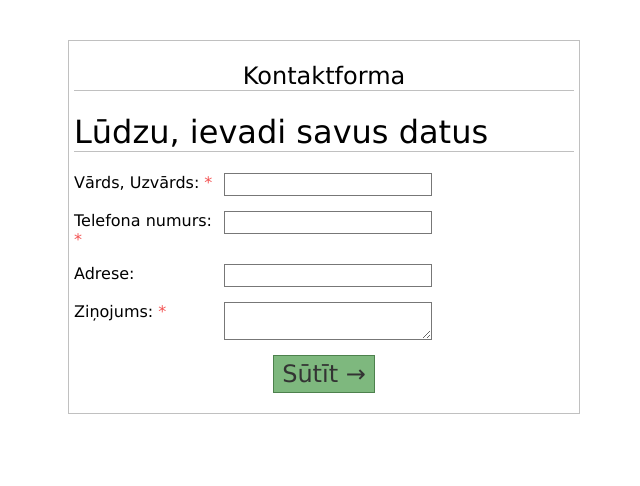
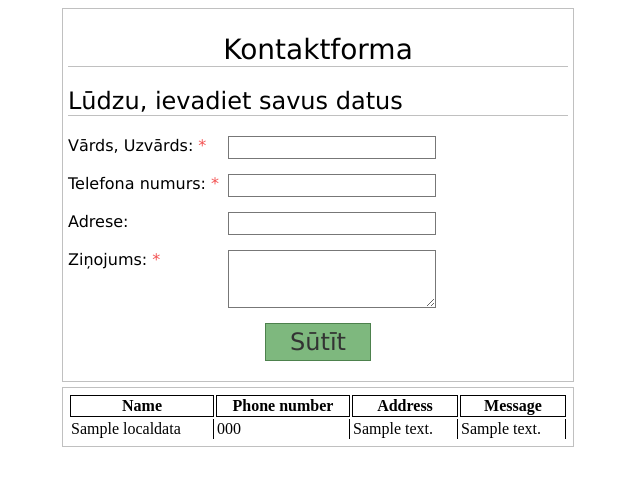
Before and after one commit to UldisOlekss/CodeQuality-Test, a PHP site: page / in a window 1280 px wide. Shown: the top 486 px of the page, without its empty margins (322-962 px from the left). Run offline with PHP 8.4, Linux system fonts and the light colour scheme; tables that the repository leaves empty or names only in its code hold one stand-in row (values such as "Sample post"); style sheets or scripts are compiled from the project's sources.

Commit message:
Added php functionality for post to database

```diff
--- a/base.js
+++ b/base.js
@@ -1,7 +1,8 @@
 
 function renderErrors(errors) {
+	document.getElementById('errors').innerHTML = ''
 	for (var i=0; i < errors.length; i++) {
-		$("#errors").append("<div> &raquo; " + errors[i] + "</div>").show();
+		$("#errors").append("<div> " + errors[i] + "</div>").show();
 	};
 }
 
@@ -9,17 +10,16 @@ function validateForm() {
 	result = true;
 	var errors = [];
 
-	if (document.getElementById("full-name").value == '') {
-		errors.push("Lauks 'Vārs, Uzvārds' ir jānorāda obligāti");
-		result = false;
-	}
-	if (document.getElementById("phone").value == '') {
-		errors.push("Lauks 'Telefona numurs' ir jānorāda obligāti");
-		result = false;
-	}
-	if (document.getElementById("message").value == '') {
-		errors.push("Lauks 'Ziņojums' ir jānorāda obligāti");
-		result = false;
+	var requiredInput = ["name", "phone", "message"];
+	requiredInput.forEach(checkInput);
+
+	function checkInput(item, index) {
+		if (document.getElementById(item).value == '') {
+			var el = document.getElementById(item);
+			var label = el.dataset.label
+			errors.push("Lauks '" + label + "' ir jānorāda obligāti");
+			result = false;
+		}
 	}
 
 	if (errors[0] == undefined) {
@@ -30,6 +30,12 @@ function validateForm() {
 	}
 }
 
-window.onload = function() {
-	null;
-}
+window.addEventListener('DOMContentLoaded', (event) => {
+	var form = document.getElementById("contactForm");
+
+	document.getElementById("submit").addEventListener("click", function () {
+		if (validateForm()) {
+			form.submit();
+		}
+	});
+});
--- /dev/null
+++ b/database.php
@@ -0,0 +1,30 @@
+<?php
+class Database {
+    private static $dbName = 'localdb' ;
+    private static $dbHost = 'localhost' ;
+    private static $dbUsername = 'root';
+    private static $dbUserPassword = '';
+
+    private static $cont  = null;
+
+    public function __construct() {
+        die('Init function is not allowed');
+    }
+
+    public static function connect() {
+       if ( null == self::$cont ) {
+        try {
+          self::$cont =  new PDO( "mysql:host=".self::$dbHost.";"."dbname=".self::$dbName, self::$dbUsername, self::$dbUserPassword);
+        }
+        catch(PDOException $e) {
+          die($e->getMessage());
+        }
+       }
+       return self::$cont;
+    }
+
+    public static function disconnect() {
+        self::$cont = null;
+    }
+}
+?>
--- a/index.html
+++ /dev/null
@@ -1,44 +0,0 @@
-<!DOCTYPE html PUBLIC "-//W3C//DTD XHTML 1.0 Transitional//EN" "http://www.w3.org/TR/xhtml1/DTD/xhtml1-transitional.dtd">
-<html xmlns="http://www.w3.org/1999/xhtml" xml:lang="en" lang="en">
-<head>
-	<title>EDU</title>
-	<meta http-equiv="content-type" content="application/xhtml+xml; charset=utf-8" />
-	<script type="text/javascript" src="base.js"></script>
-	<script type="text/javascript" src="jquery.js"></script>
-	<link rel="stylesheet" href="stylesheets/base.css" type="text/css" />
-</head>
-<body>
-	<div id="page-wrapper">
-	  <h1 id="heading">Kontaktforma</h1>
-		<div id="errors"></div>
-		<form action="index.html" method="post">
-			<h1>Lūdzu, ievadi savus datus</h1>
-			<div class="row">
-				<label for="full-name">Vārds, Uzvārds: <span>*</span></label>
-				<input type="text" name="full-name" value="" id="full-name" />
-				<div class="clearfloat"></div>
-			</div>
-			<div class="row">
-				<label for="phone">Telefona numurs: <span>*</span></label>
-				<input type="text" name="phone" value="" id="phone" />
-				<div class="clearfloat"></div>
-			</div>
-			<div class="row">
-				<label for="address">Adrese:</label>
-				<input type="text" name="address" value="" id="address" />
-				<div class="clearfloat"></div>
-			</div>
-			<div class="row">
-				<label for="message">Ziņojums: <span>*</span></label>
-				<textarea name="message" value="" id="message"></textarea>
-				<div class="clearfloat"></div>
-			</div>
-			<div class="row">
-				<center>
-					<a class="large" href="#" onclick="validateForm() ? window.document.forms[0].submit() : false" id="submit">Sūtīt &rarr;</a>
-				</center>
-			</div>
-		</form>
-	</div>
-</body>
-</html>
--- /dev/null
+++ b/index.php
@@ -0,0 +1,84 @@
+<!DOCTYPE html PUBLIC "-//W3C//DTD XHTML 1.0 Transitional//EN" "http://www.w3.org/TR/xhtml1/DTD/xhtml1-transitional.dtd">
+<html xmlns="http://www.w3.org/1999/xhtml" xml:lang="en" lang="en">
+<head>
+	<title>EDU</title>
+	<meta http-equiv="content-type" content="application/xhtml+xml; charset=utf-8" />
+	<script type="text/javascript" src="base.js"></script>
+	<script type="text/javascript" src="jquery.js"></script>
+	<link rel="stylesheet" type="text/css" href="stylesheets/base.css"/>
+	<?php include 'database.php'; ?>
+</head>
+<body>
+	<div id="page-wrapper">
+	  <h1 id="heading">Kontaktforma</h1>
+		<div id="errors"></div>
+		<h2>Lūdzu, ievadiet savus datus</h2>
+		<form action="index.php" method="post" id="contactForm">
+			<div class="row">
+				<label for="name">Vārds, Uzvārds: <span>*</span></label>
+				<input type="text" name="name" value="" id="name" data-label="Vārds, Uzvārds"/>
+			</div>
+			<div class="row">
+				<label for="phone">Telefona numurs: <span>*</span></label>
+				<input type="text" name="phone" value="" id="phone" data-label="Telefona numurs"/>
+			</div>
+			<div class="row">
+				<label for="address">Adrese:</label>
+				<input type="text" name="address" value="" id="address" data-label="Adrese"/>
+			</div>
+			<div class="row">
+				<label for="message">Ziņojums: <span>*</span></label>
+				<textarea name="message" value="" id="message" data-label="Ziņojums"></textarea>
+			</div>
+			<div class="row">
+				<a class="large" href="#" id="submit">Sūtīt</a>
+			</div>
+		</form>
+	</div>
+	<div id="page-wrapper">
+		<table class="table">
+            <thead>
+                <tr>
+                    <th>Name</th>
+                    <th>Phone number</th>
+                    <th>Address</th>
+                    <th>Message</th>
+                </tr>
+            </thead>
+	    	<tbody>
+				<?php
+					$pdo = Database::connect();
+					$sql = 'SELECT * FROM localdata ORDER BY id DESC';
+					foreach ($pdo->query($sql) as $row) {
+				        echo '<tr>';
+				        echo '<td>'. $row['name'] . '</td>';
+				        echo '<td>'. $row['phone'] . '</td>';
+				        echo '<td>'. $row['address'] . '</td>';
+				        echo '<td>'. $row['message'] . '</td>';
+				        echo '</tr>';
+					}
+					Database::disconnect();
+				?>
+	        </tbody>
+        </table>
+	</div>
+	<?php
+	    if ( !empty($_POST)) {
+	        $name = $_POST['name'];
+	        $phone = $_POST['phone'];
+	        $address = $_POST['address'];
+	        $message = $_POST['message'];
+
+	        if (!empty($_POST)) {
+	            $pdo = Database::connect();
+	            $pdo->setAttribute(PDO::ATTR_ERRMODE, PDO::ERRMODE_EXCEPTION);
+	            $sql = "INSERT INTO localdata (name, phone, address, message) values(?, ?, ?, ?)";
+	            $q = $pdo->prepare($sql);
+	            $q->execute(array($name,$phone,$address,$message));
+	            Database::disconnect();
+	            header("Location: index.php");
+	        }
+	    }
+	?>
+</body>
+</html>
--- a/sass/base.scss
+++ b/sass/base.scss
@@ -1,4 +1,4 @@
-h1 {
+h1, h2 {
 	font-family: Lucida Sans Unicode;
 	border-bottom: 1px solid silver;
 	font-weight: normal;
@@ -6,24 +6,21 @@ h1 {
 
 #page-wrapper {
 	width: 500px;
-	position: absolute;
-	top: 40px;
-	left: 50%;
-	margin-left: -250px;
+    margin: 5px auto;
 	padding: 5px;
 	border: 1px solid silver;
 }
 
 #heading {
-	font-size: 24px;
+	font-size: 28px;
 	text-align: center;
 }
 
 #errors {
 	border: 1px solid #777777;
-	padding: 3px;
+	padding: 3px 6px;
 	display: none;
-	color: #EB8282;
+	color: #f35151;
 }
 
 .row {
@@ -32,7 +29,7 @@ h1 {
 	label {
 		display: inline-block;
 		float: left;
-		width: 150px;
+		width: 160px;
 		font-family: Lucida Sans Unicode;
 	}
 
@@ -45,10 +42,15 @@ h1 {
 		padding: 3px;
 		border: 1px solid #777777;
 	}
+	&:last-child {
+		text-align: center;
+	}
 }
 
 textarea {
 	width: 200px;
+    max-width: 330px;
+	height: 50px;
 	padding: 3px;
 	border: 1px solid #777777;
 }
@@ -69,7 +71,18 @@ textarea {
 	text-decoration: none;
 	display: inline-block;
 	font-family: Lucida Sans Unicode;
-	padding: 4px 8px;
+	padding: 4px 24px;
 	background: #7EB87E;
 	border: 1px solid #4D814D;
 }
+
+table {
+	width: 100%;
+
+	th {
+		border: 1px solid black;
+	}
+	td {
+		border-right: 1px solid black;
+	}
+}
```
